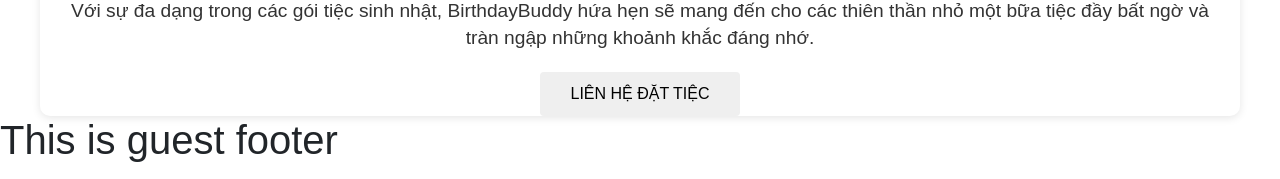
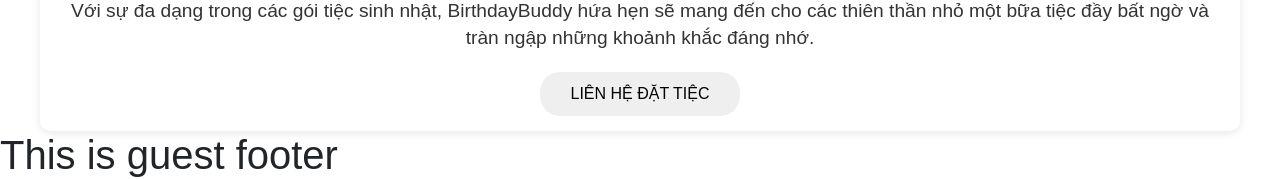
Before and after one commit to 19NgoXuanToan11/BirthdayBuddy, a React (Vite) app in the folder FrontEnd/BirthdayBuddy/: page / in a window 1280 px wide. Shown: the part 1256-1435 px from the top of the page. Built offline with nearby package versions, Linux system fonts and the light colour scheme.

Commit message:
Update for guest-home.tsx
border-radius: 4px -> 20px;
margin-bottom: 15px;

```diff
--- a/FrontEnd/BirthdayBuddy/src/Web_Application/Guest Page/components/templates/guest-home-template/guest-home.tsx
+++ b/FrontEnd/BirthdayBuddy/src/Web_Application/Guest Page/components/templates/guest-home-template/guest-home.tsx
@@ -44,7 +44,7 @@
     color: black;
     border: none;
     padding: 10px 20px;
-    border-radius: 4px;
+    border-radius: 20px;
     cursor: pointer;
     font-size: 16px;
     margin-top: 20px;
@@ -52,6 +52,7 @@
     width: 200px;
     margin-left: auto;
     margin-right: auto;
+    margin-bottom: 15px;
     transition: background-color 0.3s ease;
 
     &:hover {
```
